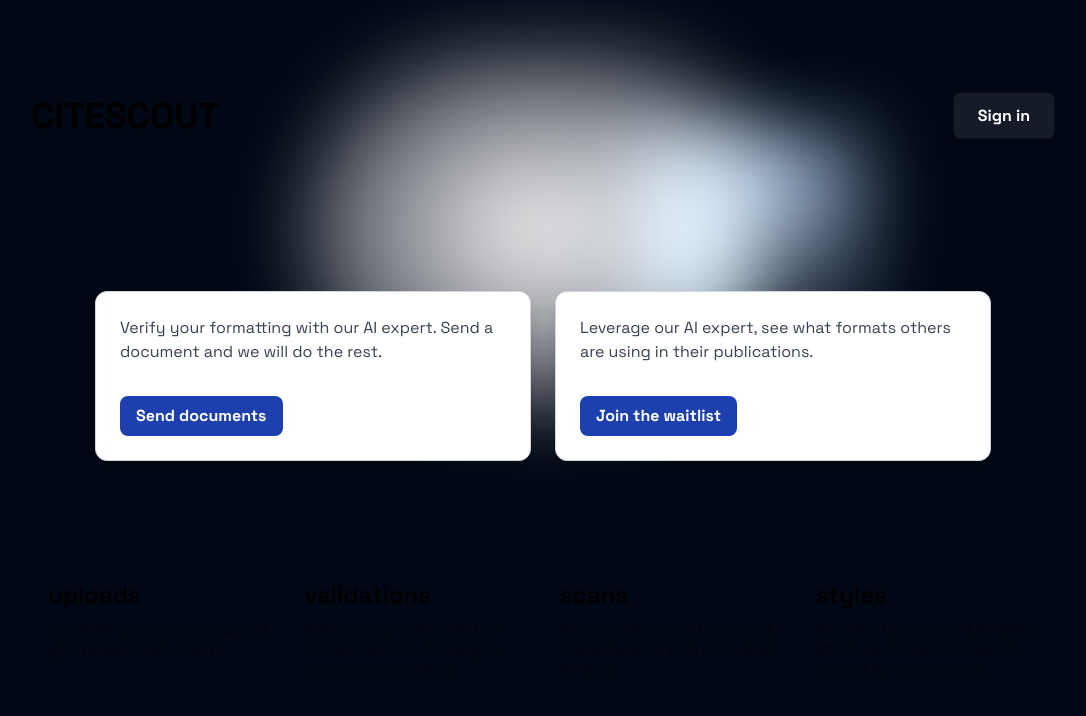
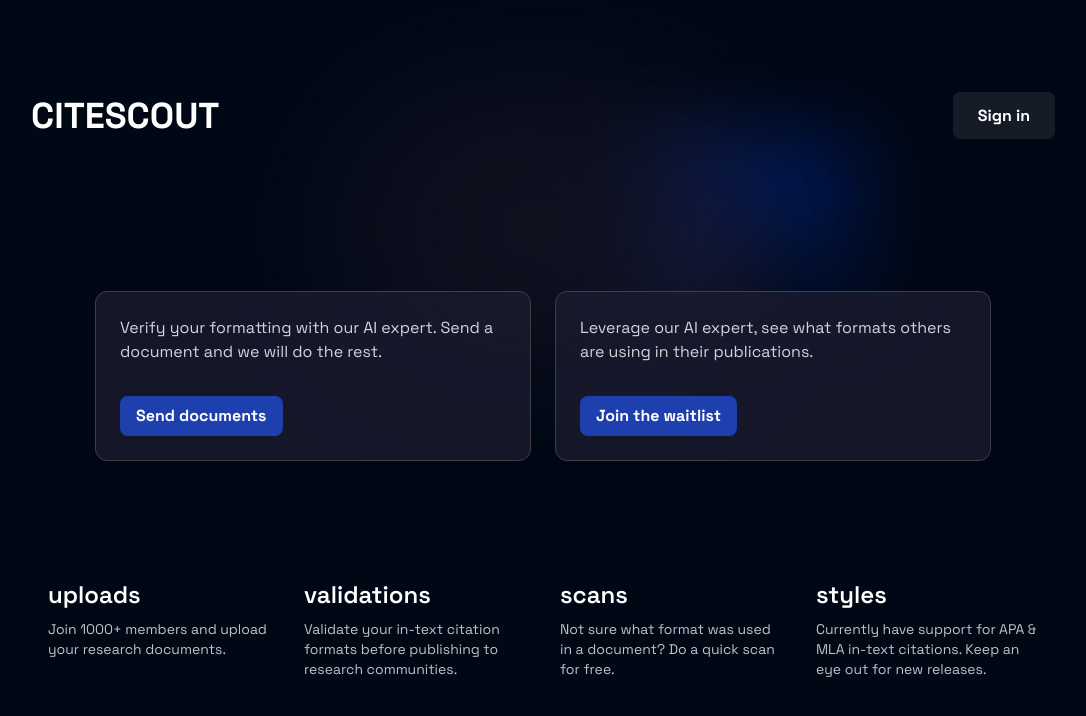
Before and after one commit to edem8/citeScout, a Next.js app: page / in a window 1280 px wide. Shown: the top 716 px of the page, without its empty margins (97-1183 px from the left). Built offline with nearby package versions, Linux system fonts and the light colour scheme.

Commit message:
chore: theme clean up

```diff
--- a/src/app/page.tsx
+++ b/src/app/page.tsx
@@ -1,5 +1,5 @@
 "use client";
-import Image from "next/image";
+
 import { useRouter } from "next/navigation";
 
 export default function Home() {
@@ -10,7 +10,7 @@
   };
 
   return (
-    <main className="flex min-h-screen flex-col items-center justify-between p-4 md:p-8 lg:p-24">
+    <main className="flex min-h-screen flex-col items-center justify-between p-4 md:p-8 lg:p-24 text-white">
       <header className="w-full max-w-5xl flex flex-col lg:flex-row justify-between items-center mb-8">
         <div className="text-center lg:text-left mb-4 lg:mb-0">
           <h1 className="text-2xl md:text-3xl lg:text-4xl font-bold cursor-pointer">
@@ -20,19 +20,19 @@
         <div className="flex-shrink-0">
           <a
             href="/signin"
-            className="bg-[#151B27] text-white border border-[#0b0e14] rounded-lg px-6 py-3 font-bold cursor-pointer hover:bg-white dark:bg-white-800 dark:text-[#151B27]-800 dark:border-white-300 dark:hover:bg-gray-700"
+            className="bg-[#151B27] text-white border border-[#151B27] rounded-lg px-6 py-3 font-bold cursor-pointer hover:bg-[#181f30d0] hover:text-white"
           >
             Sign in
           </a>
         </div>
       </header>
 
-      <div className="relative z-[-1] flex place-items-center before:absolute before:h-[300px] before:w-full before:-translate-x-1/2 before:rounded-full before:bg-gradient-radial before:from-white before:to-transparent before:blur-2xl before:content-[''] after:absolute after:-z-20 after:h-[180px] after:w-full after:translate-x-1/3 after:bg-gradient-conic after:from-sky-200 after:via-blue-200 after:blur-2xl after:content-[''] before:dark:bg-gradient-to-br before:dark:from-transparent before:dark:to-blue-700 before:dark:opacity-10 after:dark:from-sky-900 after:dark:via-[#0141ff] after:dark:opacity-40 sm:before:w-[480px] sm:after:w-[240px] before:lg:h-[360px]"></div>
+      <div className="relative z-[-1] flex place-items-center before:absolute before:h-[300px] before:w-full before:-translate-x-1/2 before:rounded-full before:bg-gradient-radial before:from-[#131322] before:to-transparent before:blur-2xl before:content-[''] after:absolute after:-z-20 after:h-[180px] after:w-full after:translate-x-1/3 after:bg-gradient-conic after:from-[#1A1A2E] after:via-[#0141ff5f] after:blur-2xl after:content-[''] before:dark:bg-gradient-to-br before:dark:from-transparent before:dark:to-[#1A1A2E] before:dark:opacity-10 after:dark:from-[#121212] after:dark:via-[#0141FF] after:dark:opacity-40 sm:before:w-[480px] sm:after:w-[240px] before:lg:h-[360px]"></div>
 
       <div className="grid grid-cols-1 gap-6 sm:grid-cols-2 w-full max-w-4xl mx-auto mb-8">
-        <div className="flex items-center bg-white dark:bg-[#1A1A2E] shadow-lg rounded-xl border border-gray-300 dark:border-neutral-700 p-6">
+        <div className="flex items-center bg-[#1a1a2ecf] shadow-lg rounded-xl border border-zinc-700 p-6">
           <div>
-            <p className="text-gray-700 dark:text-gray-300">
+            <p className="text-gray-300">
               Verify your formatting with our AI expert. Send a document and we
               will do the rest.
             </p>
@@ -45,9 +45,9 @@
           </div>
         </div>
 
-        <div className="flex items-center bg-white dark:bg-[#1A1A2E] shadow-lg rounded-xl border border-gray-300 dark:border-neutral-700 p-6">
+        <div className="flex items-center bg-[#1a1a2ecf] shadow-lg rounded-xl border border-zinc-700  p-6">
           <div>
-            <p className="text-gray-700 dark:text-gray-300">
+            <p className="text-gray-300">
               Leverage our AI expert, see what formats others are using in their
               publications.
             </p>
@@ -60,49 +60,49 @@
 
       <div className="mb-32 grid text-center lg:mb-0 lg:w-full lg:max-w-5xl lg:grid-cols-4 lg:text-left">
         <a
-          className="group rounded-lg border border-transparent px-4 py-6 transition-colors hover:border-gray-300 hover:bg-gray-100 hover:dark:border-neutral-700 hover:dark:bg-neutral-800/30"
+          className="group rounded-lg border border-transparent px-4 py-6 transition-colors hover:border-gray-600 hover:bg-[#1A1A2E] hover:text-white"
           target="_blank"
           rel="noopener noreferrer"
         >
           <h2 className="mb-2 text-xl md:text-2xl font-semibold">uploads</h2>
-          <p className="m-0 max-w-[30ch] text-sm opacity-50">
+          <p className="m-0 max-w-[30ch] text-sm opacity-75">
             Join 1000+ members and upload your research documents.
           </p>
         </a>
 
         <a
-          className="group rounded-lg border border-transparent px-4 py-6 transition-colors hover:border-gray-300 hover:bg-gray-100 hover:dark:border-neutral-700 hover:dark:bg-neutral-800/30"
+          className="group rounded-lg border border-transparent px-4 py-6 transition-colors hover:border-gray-600 hover:bg-[#1A1A2E] hover:text-white"
           target="_blank"
           rel="noopener noreferrer"
         >
           <h2 className="mb-2 text-xl md:text-2xl font-semibold">
             validations
           </h2>
-          <p className="m-0 max-w-[30ch] text-sm opacity-50">
+          <p className="m-0 max-w-[30ch] text-sm opacity-75">
             Validate your in-text citation formats before publishing to research
             communities.
           </p>
         </a>
 
         <a
-          className="group rounded-lg border border-transparent px-4 py-6 transition-colors hover:border-gray-300 hover:bg-gray-100 hover:dark:border-neutral-700 hover:dark:bg-neutral-800/30"
+          className="group rounded-lg border border-transparent px-4 py-6 transition-colors hover:border-gray-600 hover:bg-[#1A1A2E] hover:text-white"
           target="_blank"
           rel="noopener noreferrer"
         >
           <h2 className="mb-2 text-xl md:text-2xl font-semibold">scans</h2>
-          <p className="m-0 max-w-[30ch] text-sm opacity-50">
+          <p className="m-0 max-w-[30ch] text-sm opacity-75">
             Not sure what format was used in a document? Do a quick scan for
             free.
           </p>
         </a>
 
         <a
-          className="group rounded-lg border border-transparent px-4 py-6 transition-colors hover:border-gray-300 hover:bg-gray-100 hover:dark:border-neutral-700 hover:dark:bg-neutral-800/30"
+          className="group rounded-lg border border-transparent px-4 py-6 transition-colors hover:border-gray-600 hover:bg-[#1A1A2E] hover:text-white"
           target="_blank"
           rel="noopener noreferrer"
         >
           <h2 className="mb-2 text-xl md:text-2xl font-semibold">styles</h2>
-          <p className="m-0 max-w-[30ch] text-sm opacity-50">
+          <p className="m-0 max-w-[30ch] text-sm opacity-75">
             Currently have support for APA & MLA in-text citations. Keep an eye
             out for new releases.
           </p>
--- a/src/app/upload/page.tsx
+++ b/src/app/upload/page.tsx
@@ -88,15 +88,17 @@
   };
 
   return (
-    <main className="relative flex min-h-screen flex-col items-center justify-center p-4 sm:p-6 lg:p-8">
-      <div className="w-full max-w-md px-4 py-6  shadow-md rounded-lg">
-        <h1 className="text-xl md:text-2xl font-bold mb-6">Upload Document</h1>
-        <div className="relative z-[-1] flex place-items-center before:absolute before:h-[300px] before:w-full before:-translate-x-1/2 before:rounded-full before:bg-gradient-radial before:from-white before:to-transparent before:blur-2xl before:content-[''] after:absolute after:-z-20 after:h-[180px] after:w-full after:translate-x-1/3 after:bg-gradient-conic after:from-sky-200 after:via-blue-200 after:blur-2xl after:content-[''] before:dark:bg-gradient-to-br before:dark:from-transparent before:dark:to-blue-700 before:dark:opacity-10 after:dark:from-sky-900 after:dark:via-[#0141ff7f] after:dark:opacity-40 sm:before:w-[480px] sm:after:w-[240px] before:lg:h-[360px]"></div>
+    <main className="relative flex min-h-screen flex-col items-center justify-center p-4 sm:p-6 lg:p-8 ">
+      <div className="w-full max-w-md px-4 py-6 shadow-md rounded-lg ">
+        <h1 className="text-xl md:text-2xl font-bold mb-6 text-white">
+          Upload Document
+        </h1>
+        <div className="relative z-[-1] flex place-items-center before:absolute before:h-[300px] before:w-full before:-translate-x-1/2 before:rounded-full before:bg-gradient-radial before:from-[#1a1a2e] before:to-transparent before:blur-2xl before:content-[''] after:absolute after:-z-20 after:h-[180px] after:w-full after:translate-x-1/3 after:bg-gradient-conic after:from-[#1a1a2e] after:via-[#0141ff6c] after:blur-2xl after:content-[''] before:dark:opacity-10 after:dark:opacity-40 sm:before:w-[480px] sm:after:w-[240px] before:lg:h-[360px]"></div>
         <form onSubmit={handleSubmit} className="space-y-6 md:space-y-7">
           <div>
             <label
               htmlFor="style"
-              className="block text-sm font-medium text-gray-700 dark:text-gray-300"
+              className="block text-sm font-medium text-gray-300"
             >
               Citation Style
             </label>
@@ -114,7 +116,7 @@
           <div>
             <label
               htmlFor="file"
-              className="block text-sm font-medium text-gray-700 dark:text-gray-300"
+              className="block text-sm font-medium text-gray-300"
             >
               Select Doc
             </label>
@@ -123,7 +125,7 @@
               type="file"
               accept=".pdf"
               onChange={handleFileChange}
-              className="mt-1 block w-full text-sm text-gray-500 file:py-2 file:px-4 file:border file:border-gray-300 file:rounded-md file:text-sm file:font-medium file:bg-gray-100 file:text-gray-700 hover:file:bg-gray-200 dark:file:bg-gray-700 dark:file:text-gray-300 dark:file:border-gray-600 dark:file:hover:bg-gray-600"
+              className="mt-1 block w-full text-sm text-gray-500 file:py-2 file:px-4 file:border file:border-gray-600 file:rounded-md file:text-sm file:font-medium file:bg-gray-700 file:text-gray-300 hover:file:bg-gray-600"
             />
           </div>
 
--- a/src/components/issues.tsx
+++ b/src/components/issues.tsx
@@ -5,10 +5,7 @@
   correctedList: string[];
 }
 
-const Viewer: React.FC<ViewerProps> = ({
-  invalidList,
-  correctedList,
-}) => {
+const Viewer: React.FC<ViewerProps> = ({ invalidList, correctedList }) => {
   const [currentIssueIndex, setCurrentIssueIndex] = useState(0);
 
   const totalIssues = invalidList.length;
@@ -26,24 +23,21 @@
   };
 
   return (
-    <div className="flex  items-center justify-center">
-      <div className="bg-white dark:bg-[#1a1a2e31] shadow-lg rounded-xl border border-gray-300 dark:border-neutral-800 p-6 w-[400px] space-y-6">
-        {/* Issue Tracker */}
-        <div className="text-center text-gray-700 dark:text-zinc-400 text-lg font-semibold">
+    <div className="flex items-center justify-center">
+      <div className="shadow-lg rounded-xl border border-[#2c2c2c] p-6 w-[400px] space-y-6">
+        <div className="text-center text-gray-400 text-lg font-semibold">
           Issue {currentIssueIndex + 1} of {totalIssues}
         </div>
 
-        {/* Strike-through and Corrected Texts */}
         <div className="space-y-4">
           <div className="text-red-400 line-through font-bold text-lg">
             {invalidList[currentIssueIndex]}
           </div>
-          <div className="text-green-500 text-xl font-bold">
+          <div className="text-green-400 text-xl font-bold">
             {correctedList[currentIssueIndex]}
           </div>
         </div>
 
-        {/* Navigation Buttons */}
         <div className="flex justify-between">
           <button
             onClick={handlePreviousIssue}
```
Also changed, not shown: src/app/statistics/page.tsx (+13 -27 lines).
